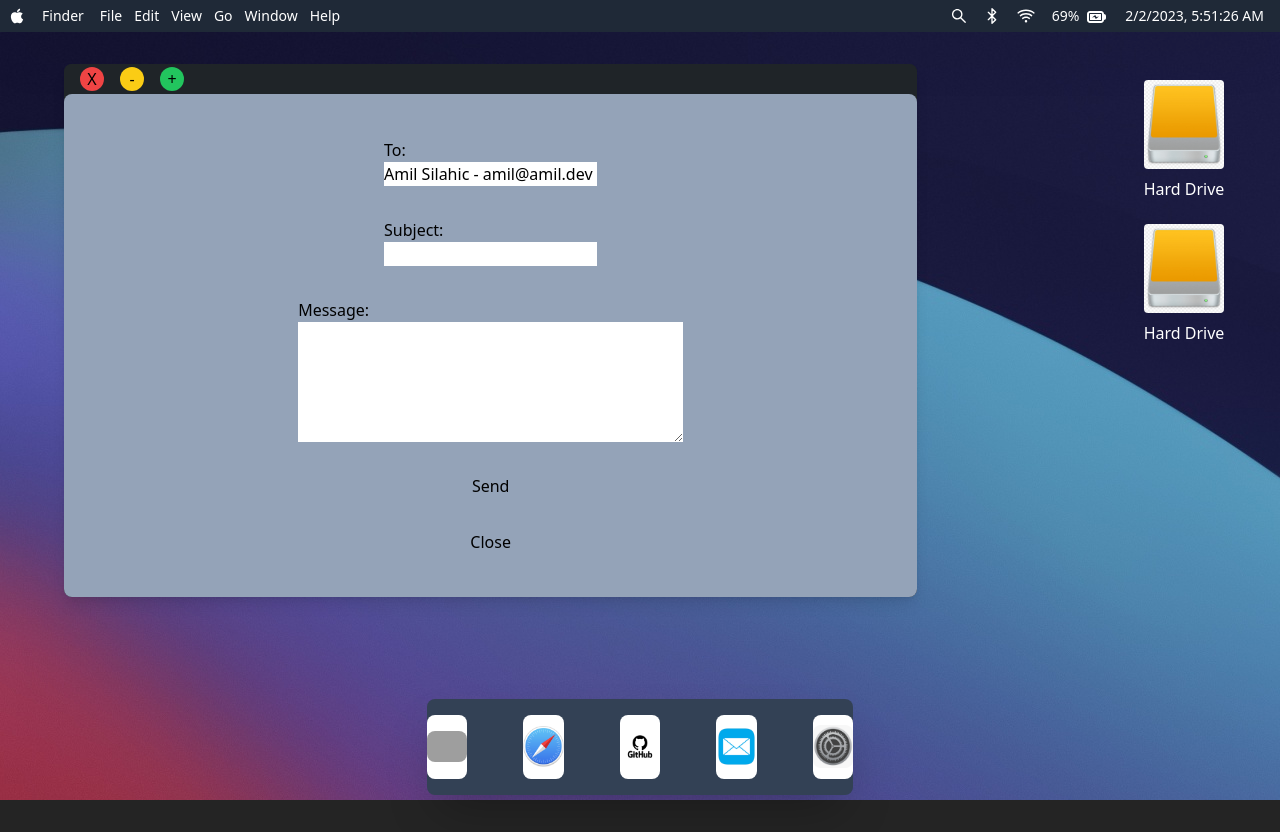
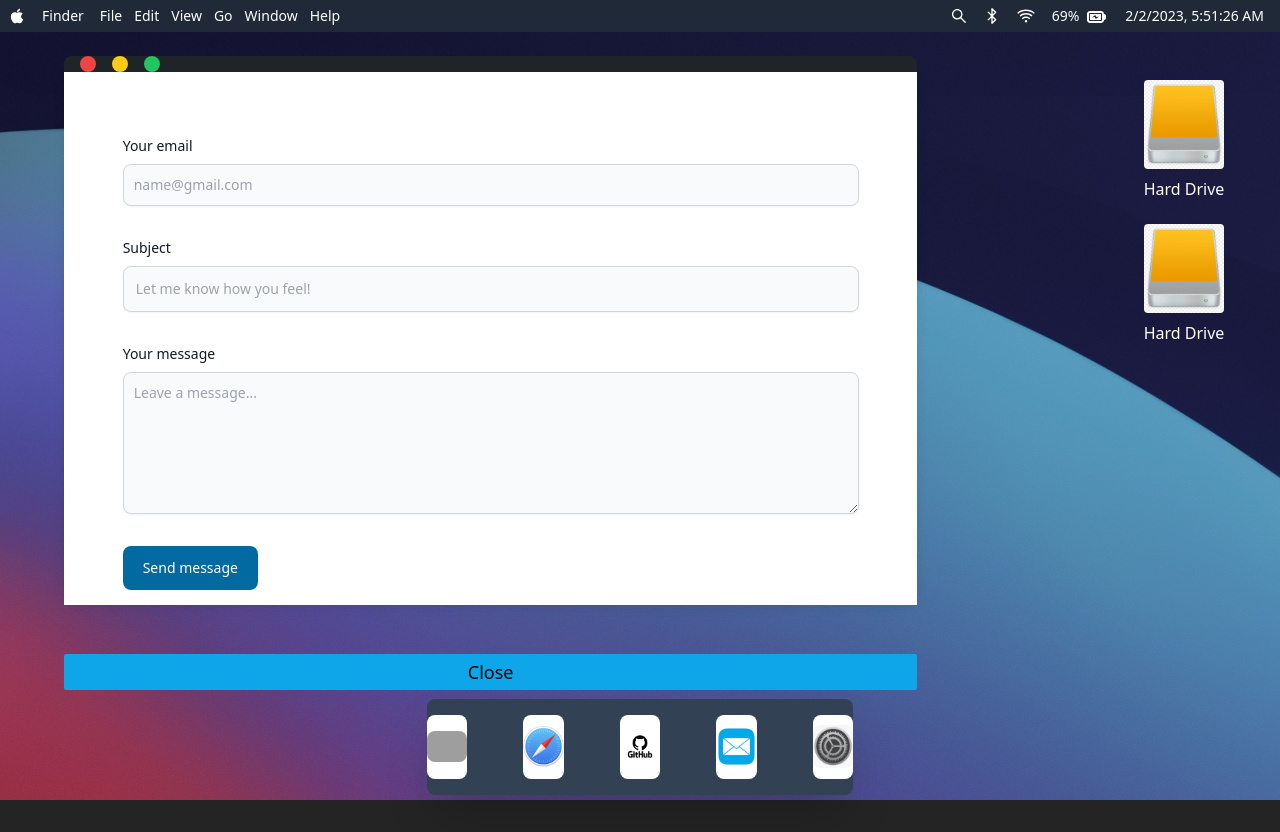
Before and after one commit to SilahicAmil/giga-sur, a React (Vite) app: page / in a window 1280 px wide. Both pictures are taken after a click on the button 736 px from the left and 746 px from the top of the page. Built offline with nearby package versions, Linux system fonts and the light colour scheme; grey boxes are pictures that could not be loaded.

Commit message:
redoing the email "app"

```diff
--- a/components/Modal/ModalActions.jsx
+++ b/components/Modal/ModalActions.jsx
@@ -1,17 +1,13 @@
+import { useState } from "react";
+
 const ModalActions = ({}) => {
   return (
     <>
       <div className="flex h-8 w-full items-center rounded-t-lg bg-[#1f2428]">
         <div className="ml-4 flex items-center gap-4">
-          <span className="flex h-4 w-4 items-center justify-center rounded-full bg-red-500 p-3">
-            X
-          </span>
-          <span className="flex h-4 w-4 items-center justify-center rounded-full bg-yellow-400 p-3">
-            -
-          </span>
-          <span className="flex h-4 w-4 items-center justify-center rounded-full bg-green-500 p-3">
-            +
-          </span>
+          <span className="flex h-4 w-4 items-center justify-center rounded-full bg-red-500 p-2"></span>
+          <span className="flex h-4 w-4 items-center justify-center rounded-full bg-yellow-400 p-2"></span>
+          <span className="flex h-4 w-4 items-center justify-center rounded-full bg-green-500 p-2"></span>
         </div>
       </div>
     </>
--- a/components/Modal/ModalContent.jsx
+++ b/components/Modal/ModalContent.jsx
@@ -10,39 +10,67 @@ const ModalContent = ({ children }) => {
     <>
       <ModalCard>
         <ModalActions />
-        <form
-          className="flex h-full  w-full flex-col items-center justify-center gap-8 rounded-lg bg-slate-400"
-          onSubmit={formSubmitHandler}
-        >
-          <div className="flex w-1/4 flex-col  ">
-            <label htmlFor="message_to">To:</label>
-            <input
-              type="text"
-              readOnly
-              value="Amil Silahic - amil@amil.dev"
-              className="flex w-full bg-white text-black"
-            />
+        <section class="h-full w-full bg-white dark:bg-gray-900">
+          <div class="mx-auto max-w-screen-md py-8 px-4 lg:py-16">
+            <form action="#" class="space-y-8">
+              <div>
+                <label
+                  for="email"
+                  class="mb-2 block text-sm font-medium text-gray-900 dark:text-gray-300"
+                >
+                  Your email
+                </label>
+                <input
+                  type="email"
+                  id="email"
+                  class="focus:ring-primary-500 focus:border-primary-500 dark:focus:ring-primary-500 dark:focus:border-primary-500 dark:shadow-sm-light block w-full rounded-lg border border-gray-300 bg-gray-50 p-2.5 text-sm text-gray-900 shadow-sm dark:border-gray-600 dark:bg-gray-700 dark:text-white dark:placeholder-gray-400"
+                  placeholder="name@gmail.com"
+                  required
+                />
+              </div>
+              <div>
+                <label
+                  for="subject"
+                  class="mb-2 block text-sm font-medium text-gray-900 dark:text-gray-300"
+                >
+                  Subject
+                </label>
+                <input
+                  type="text"
+                  id="subject"
+                  class="focus:ring-primary-500 focus:border-primary-500 dark:focus:ring-primary-500 dark:focus:border-primary-500 dark:shadow-sm-light block w-full rounded-lg border border-gray-300 bg-gray-50 p-3 text-sm text-gray-900 shadow-sm dark:border-gray-600 dark:bg-gray-700 dark:text-white dark:placeholder-gray-400"
+                  placeholder="Let me know how you feel!"
+                  required
+                />
+              </div>
+              <div class="sm:col-span-2">
+                <label
+                  for="message"
+                  class="mb-2 block text-sm font-medium text-gray-900 dark:text-gray-400"
+                >
+                  Your message
+                </label>
+                <textarea
+                  id="message"
+                  rows="6"
+                  class="focus:ring-primary-500 focus:border-primary-500 dark:focus:ring-primary-500 dark:focus:border-primary-500 block w-full rounded-lg border border-gray-300 bg-gray-50 p-2.5 text-sm text-gray-900 shadow-sm dark:border-gray-600 dark:bg-gray-700 dark:text-white dark:placeholder-gray-400"
+                  placeholder="Leave a message..."
+                ></textarea>
+              </div>
+              <button
+                type="submit"
+                class="hover:bg-primary-800  dark:hover:bg-primary-700 rounded-lg bg-sky-700 py-3 px-5  text-center text-sm font-medium text-white focus:outline-none focus:ring-4 focus:ring-sky-300 dark:bg-sky-600 dark:focus:ring-sky-800 sm:w-fit"
+              >
+                Send message
+              </button>
+            </form>
           </div>
-
-          <div className="flex w-1/4 flex-col">
-            <label htmlFor="subject">Subject:</label>
-            <input type="text" name="subject" className="bg-white text-black" />
+          <div className="text-lg">
+            <button className="ml-auto flex w-full items-center justify-center rounded-sm bg-sky-500 p-1">
+              {children}
+            </button>
           </div>
-
-          <div className="flex flex-col">
-            <label htmlFor="message">Message:</label>
-            <textarea
-              name="message"
-              cols="40"
-              rows="5"
-              className="bg-white text-black"
-            />
-          </div>
-          <div>
-            <button type="submit">Send</button>
-          </div>
-          {children}
-        </form>
+        </section>
       </ModalCard>
     </>
   );
```
